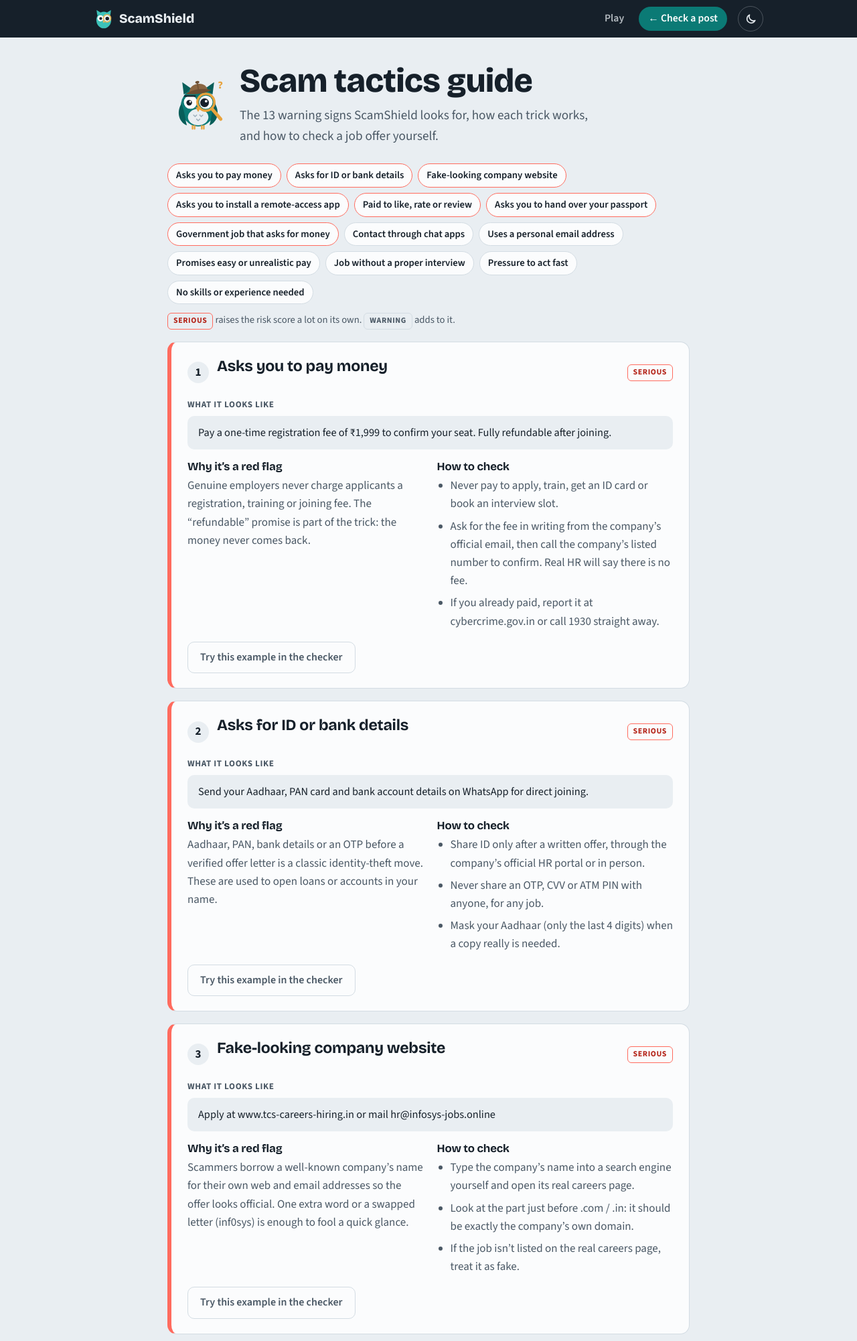
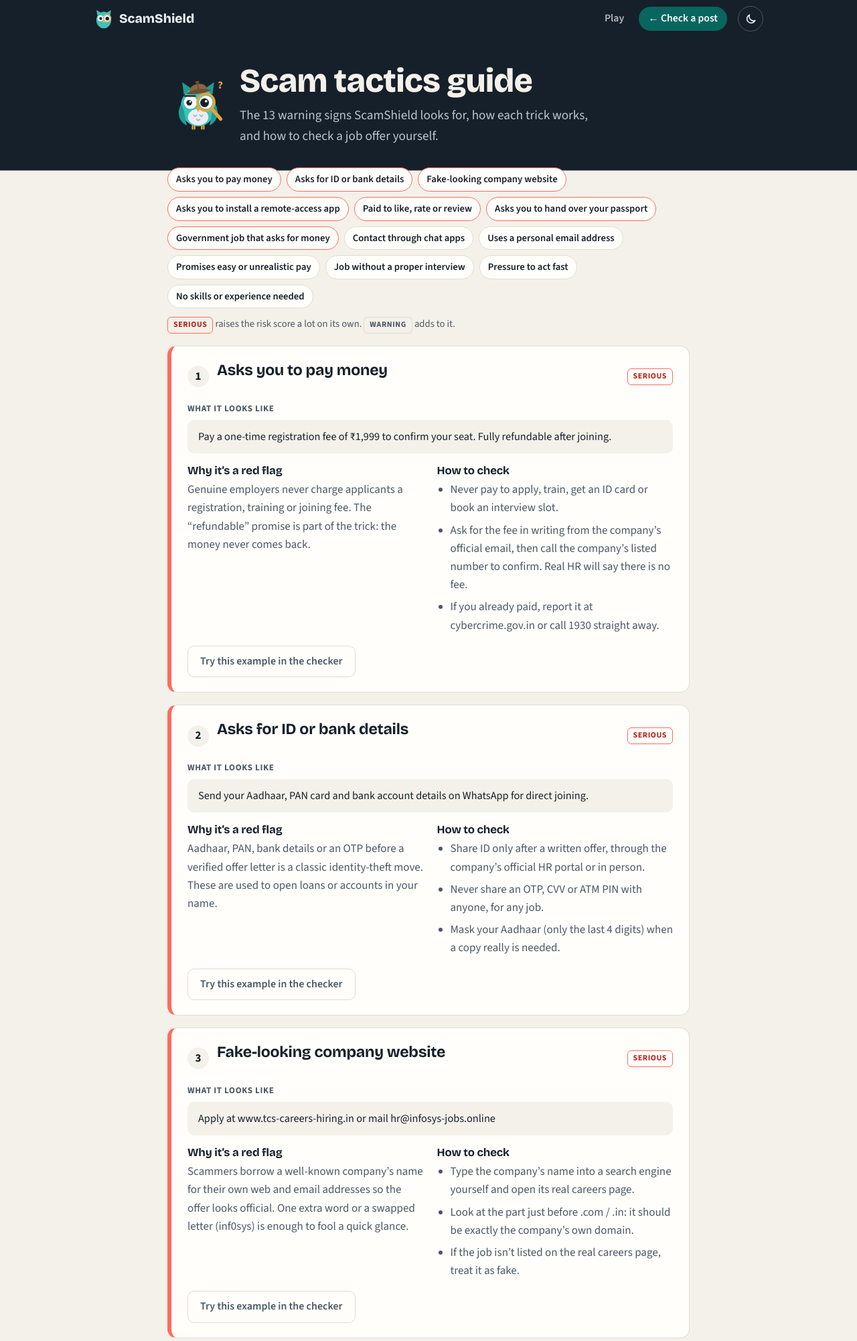
Before and after one commit to muhammad-12pa/hiring-scam-detector, a Flask app: page /guide in a window 1280 px wide. Shown: the top 2002 px of the page at 67% size. Run offline with Flask 3, Linux system fonts and the light colour scheme; parts of the project's set-up code (start-up, migrations or seed data) failed here and were passed over.

Commit message:
v1.1: warm "case file" colours, dark headline band, gold for the game
- Page background warm off-white, deeper teal for buttons (with a little depth)
- Dark band behind the headline on the home page and the guide; the input card overlaps it,
  and Owlbert is drawn brighter there so he stands out
- Spot the Scam uses gold instead of teal (dark text on gold for contrast), light and dark mode
- Share-as-image card and app background colour updated to match
- Lighthouse accessibility 100 on all pages

Co-Authored-By: Claude Opus 5.5 <noreply@anthropic.com>
Claude-Session: https://claude.ai/code/session_019QWMaVrvR9ct6AreLANLf9

```diff
--- a/app.py
+++ b/app.py
@@ -35,7 +35,7 @@ def cache_headers(resp):
     return resp
 
 # Bump on every deploy; shown in the page footer and at /version so you can tell it's live.
-VERSION = "v1.0"
+VERSION = "v1.1"
 
 # Public address, used for link previews (og:image needs an absolute URL).
 SITE_URL = os.environ.get("SITE_URL", "https://hiring-scam-detector.onrender.com").rstrip("/")
--- a/static/script.js
+++ b/static/script.js
@@ -527,7 +527,7 @@ async function drawResultCard(d) {
   const ink = "#16202A", soft = "#4A5865";
   const DISPLAY = '"Bricolage Grotesque", "Segoe UI", sans-serif', BODY = '"Source Sans 3", "Segoe UI", sans-serif';
 
-  x.fillStyle = "#E9EEF2"; x.fillRect(0, 0, W, H);
+  x.fillStyle = "#F4F1EA"; x.fillRect(0, 0, W, H);
   x.fillStyle = "#16202A"; x.fillRect(0, 0, W, 130);
   // Brand: owl logo + name
   try {
@@ -539,7 +539,7 @@ async function drawResultCard(d) {
   x.fillStyle = "#E9EEF2"; x.font = `800 46px ${DISPLAY}`; x.textBaseline = "middle"; x.fillText("ScamShield", 176, 66);
 
   // Card
-  x.fillStyle = "#FBFCFD"; x.beginPath(); x.roundRect(60, 190, W - 120, 1000, 36); x.fill();
+  x.fillStyle = "#FFFEFB"; x.beginPath(); x.roundRect(60, 190, W - 120, 1000, 36); x.fill();
   x.fillStyle = col; x.beginPath(); x.roundRect(60, 190, 18, 1000, [36, 0, 0, 36]); x.fill();
   x.textBaseline = "alphabetic";
   x.fillStyle = soft; x.font = `700 30px ${BODY}`; x.fillText("JOB POST CHECK", 130, 280);
--- a/static/style.css
+++ b/static/style.css
@@ -14,11 +14,11 @@
   --ink: #16202A;
   --ink-soft: #4A5865;
   --ink-faint: #5E6A76;   /* 4.7:1 on --mist, passes WCAG AA */
-  --mist: #E9EEF2;
-  --paper: #FBFCFD;
-  --line: #D3DCE3;
-  --teal: #0B7A75;
-  --teal-deep: #075E5A;
+  --mist: #F4F1EA;       /* warm "case file" paper (v1.1) */
+  --paper: #FFFEFB;
+  --line: #E3DCCF;
+  --teal: #08665F;
+  --teal-deep: #054F4A;
   --on-teal: #FFFFFF;
   --scam: #FF6B5E;       /* marker red */
   --scam-ink: #B42318;
@@ -28,6 +28,11 @@
   --mid: #F2C14E;
   --nav-bg: #16202A;
   --nav-ink: #E9EEF2;
+  --band-bg: #16202A;    /* dark band behind the page headline */
+  --band-bg-2: #1E2C38;
+  --band-ink: #F4F1EA;
+  --band-soft: #B9C5CF;
+  --band-accent: #7FDCD4;
   --shadow: 0 1px 0 rgba(22, 32, 42, .06), 0 8px 24px -12px rgba(22, 32, 42, .18);
   --display: "Bricolage Grotesque", "Segoe UI", system-ui, sans-serif;
   --body: "Source Sans 3", "Segoe UI", system-ui, sans-serif;
@@ -53,6 +58,11 @@
     --flag: #F0B65A;
     --nav-bg: #0A1015;
     --nav-ink: #E6ECF1;
+    --band-bg: #0A1015;
+    --band-bg-2: #101A23;
+    --band-ink: #E6ECF1;
+    --band-soft: #AEBAC5;
+    --band-accent: #6FD8D0;
     --shadow: 0 1px 0 rgba(0, 0, 0, .3), 0 10px 28px -14px rgba(0, 0, 0, .7);
     color-scheme: dark;
   }
@@ -74,6 +84,11 @@
   --flag: #F0B65A;
   --nav-bg: #0A1015;
   --nav-ink: #E6ECF1;
+  --band-bg: #0A1015;
+  --band-bg-2: #101A23;
+  --band-ink: #E6ECF1;
+  --band-soft: #AEBAC5;
+  --band-accent: #6FD8D0;
   --shadow: 0 1px 0 rgba(0, 0, 0, .3), 0 10px 28px -14px rgba(0, 0, 0, .7);
   color-scheme: dark;
 }
@@ -689,3 +704,37 @@ footer { background: var(--nav-bg); color: var(--nav-ink); padding: 18px 0; font
 .flagged.flash { animation: flagFlash .65s ease-in-out 4; border-radius: 3px; }
 @keyframes flagFlash { 50% { background: color-mix(in srgb, var(--flag) 45%, transparent); } }
 @media (prefers-reduced-motion: reduce) { .flagged.flash { animation: none; background: color-mix(in srgb, var(--flag) 35%, transparent); } }
+
+/* ---------- Dark headline band (home and guide, v1.1) ----------
+   Full-width dark strip behind the headline; the input card overlaps its lower edge.
+   The box-shadow + clip-path trick makes it full-bleed without any sideways scrolling. */
+.detector { --hero-pad: 56px; --band-under: 110px; }
+.guide { --hero-pad: 36px; --band-under: 30px; }
+.hero-band { position: relative; }
+.hero-band::before { content: ""; position: absolute; z-index: -1; left: 0; right: 0;
+  top: calc(-1 * var(--hero-pad)); bottom: calc(-1 * var(--band-under));
+  background: var(--band-bg); box-shadow: 0 0 0 100vmax var(--band-bg); clip-path: inset(0 -100vmax); }
+.hero-band h1 { color: var(--band-ink); }
+.hero-band .lede { color: var(--band-soft); }
+.hero-band .install-pill { color: var(--band-accent); border-color: color-mix(in srgb, var(--band-accent) 45%, transparent); }
+.hero-band .install-pill:hover { background: color-mix(in srgb, var(--band-accent) 12%, transparent); }
+.hero-band .pill-dim { color: var(--band-soft); }
+.hero-band .install-help { color: var(--band-soft); }
+.hero-band .install-help a, .hero-band .install-help b { color: var(--band-ink); }
+.hero-band .owl-body { fill: #3CC2B9; }          /* brighter owl, like the logo, so he stands out on the dark band */
+.hero-band .owl-accent { fill: #1F9C93; }
+.hero-band .hero-owl:focus-visible { outline-color: var(--band-accent); }
+.guide-hero.hero-band { padding-bottom: 6px; }
+.btn-primary { background: linear-gradient(180deg, color-mix(in srgb, var(--teal) 82%, #fff 18%), var(--teal));
+  box-shadow: 0 6px 16px -8px color-mix(in srgb, var(--teal) 75%, transparent); }
+.btn-primary:hover { background: var(--teal-deep); }
+@media (max-width: 560px) { .detector { --hero-pad: 36px; --band-under: 96px; } }
+@media print { .hero-band::before { display: none; } .hero-band h1, .hero-band .lede { color: #000; } }
+
+/* ---------- Spot the Scam: gold accent for the game (v1.1) ---------- */
+.play-page { --teal: #C98A1B; --teal-deep: #7A4E00; --on-teal: #1E1400; }   /* dark text on gold: 6.2:1 */
+.play-page .btn-primary:hover, .play-page .nav nav a.nav-play:hover { background: #E0A63A; }   /* lighter on hover keeps the dark text readable */
+@media (prefers-color-scheme: dark) {
+  :root:not([data-theme="light"]) .play-page { --teal: #F0B65A; --teal-deep: #F6CD85; --on-teal: #241600; }
+}
+:root[data-theme="dark"] .play-page { --teal: #F0B65A; --teal-deep: #F6CD85; --on-teal: #241600; }
--- a/templates/guide.html
+++ b/templates/guide.html
@@ -46,7 +46,7 @@
 
   <main class="guide">
     <div class="container">
-      <div class="guide-hero">
+      <div class="guide-hero hero-band">
         <span id="guideOwl" class="owl-art" aria-hidden="true"></span>
         <div>
           <h1>Scam tactics guide</h1>
--- a/templates/index.html
+++ b/templates/index.html
@@ -53,6 +53,7 @@
   <main>
     <section id="detector" class="detector">
       <div class="container">
+        <div class="hero-band">
         <div class="hero-row">
           <div class="hero-text">
             <h1>Is that job offer real?</h1>
@@ -74,6 +75,7 @@
             Watch the intro <span class="pill-dim">0:46</span>
           </button>
           <p id="installHelp" class="install-help hidden" role="status"></p>
+        </div>
         </div>
 
         <dialog id="introDialog" class="intro-dialog" aria-label="ScamShield intro video">
```
Also changed, not shown: static/manifest.webmanifest.
